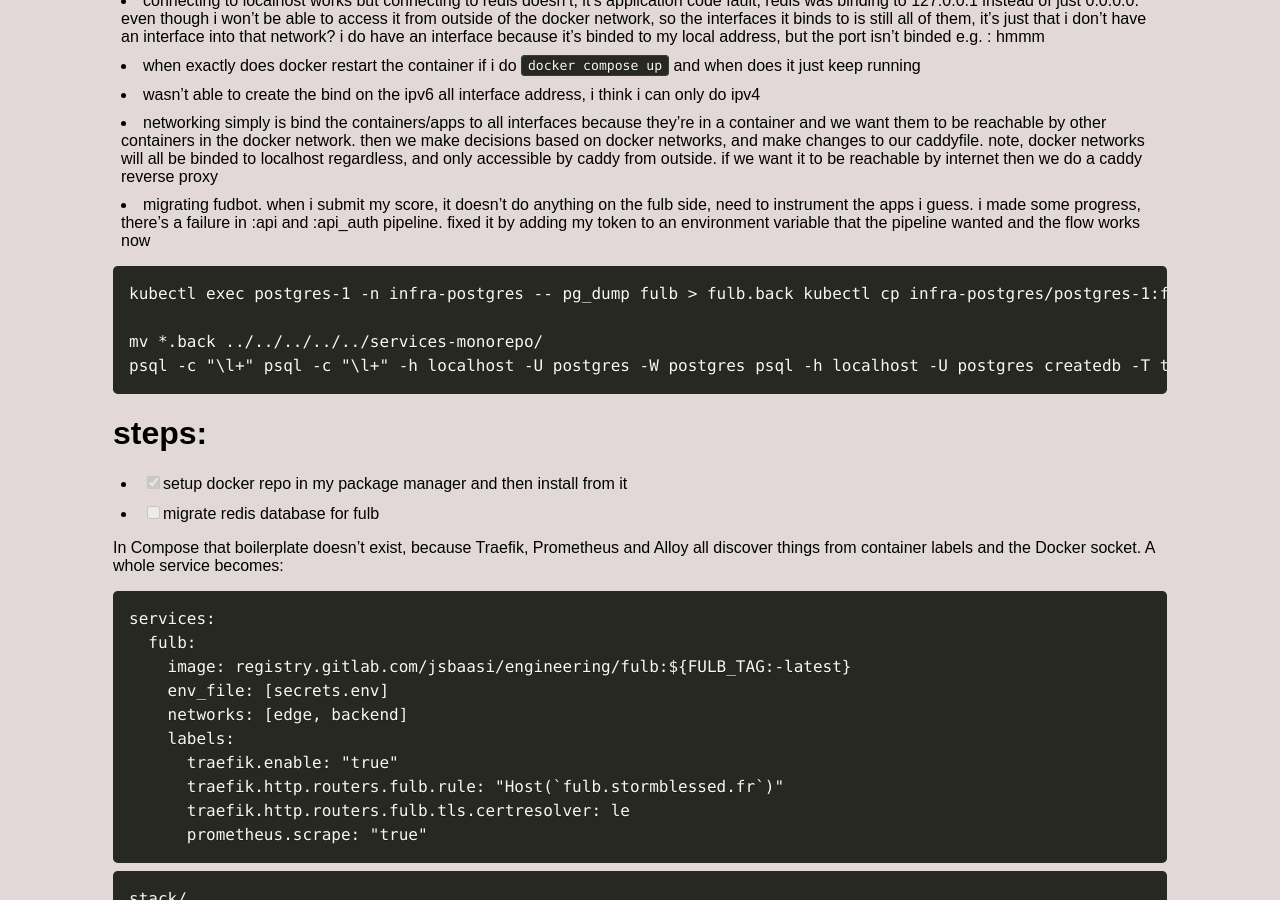
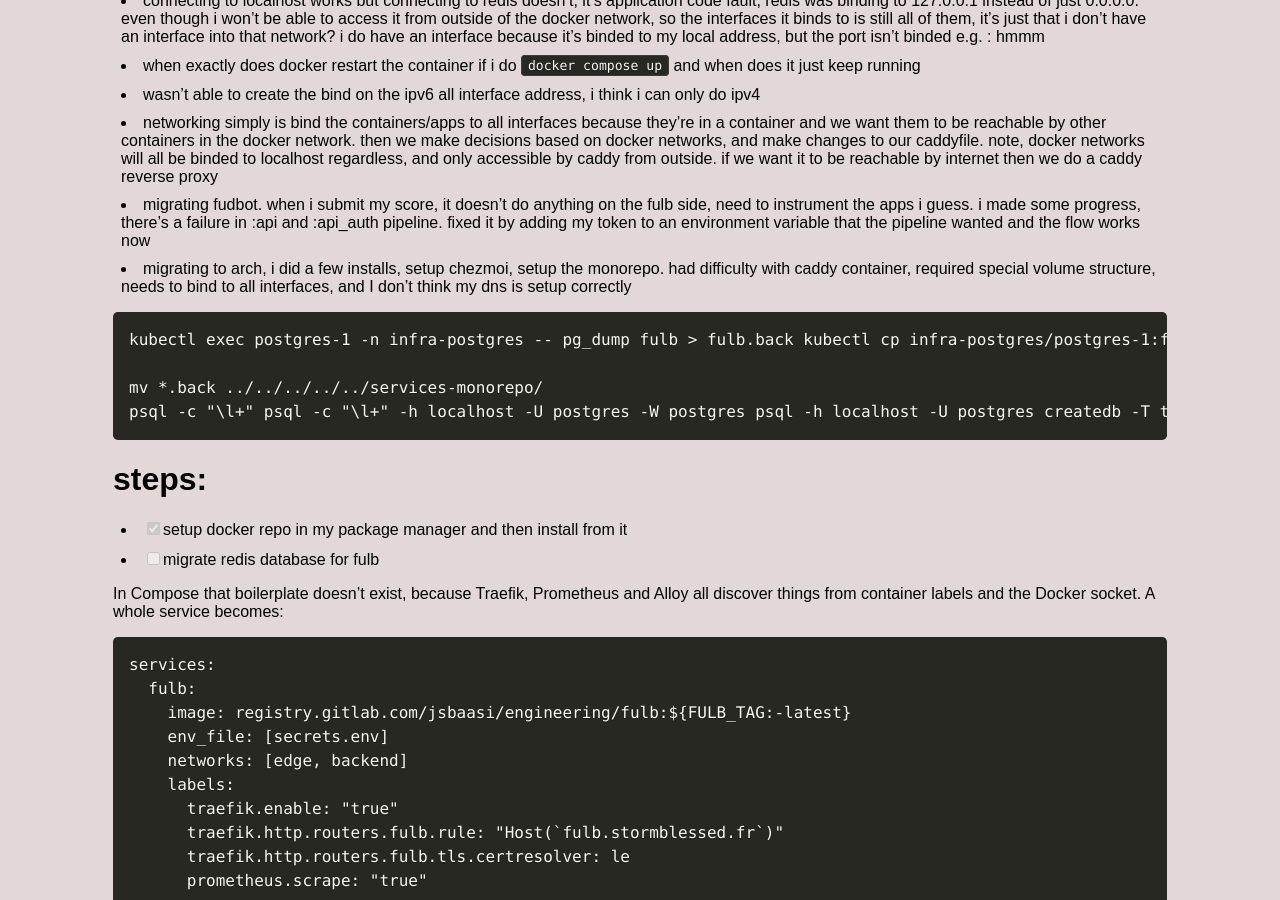
Before and after one commit to jsbaasi/jsbaasi.github.io, a Jekyll site: the page built from _posts/2026-08-30-personal-infra.md, in a window 1280 px wide and 900 px high, scrolled down 1191 px. Built offline with Jekyll 4.4.1, drawn with Linux system fonts in a browser that asks for light colours.

Commit message:
vault backup: 2026-09-29 18:27:50

```diff
--- a/_posts/2026-08-30-personal-infra.md
+++ b/_posts/2026-08-30-personal-infra.md
@@ -39,6 +39,7 @@
 - wasn't able to create the bind on the ipv6 all interface address, i think i can only do ipv4
 - networking simply is bind the containers/apps to all interfaces because they're in a container and we want them to be reachable by other containers in the docker network. then we make decisions based on docker networks, and make changes to our caddyfile. note, docker networks will all be binded to localhost regardless, and only accessible by caddy from outside. if we want it to be reachable by internet then we do a caddy reverse proxy
 - migrating fudbot. when i submit my score, it doesn't do anything on the fulb side, need to instrument the apps i guess. i made some progress, there's a failure in :api and :api_auth pipeline. fixed it by adding my token to an environment variable that the pipeline wanted and the flow works now
+- migrating to arch, i did a few installs, setup chezmoi, setup the monorepo. had difficulty with caddy container, required special volume structure, needs to bind to all interfaces, and I don't think my dns is setup correctly
 
 
 
```
